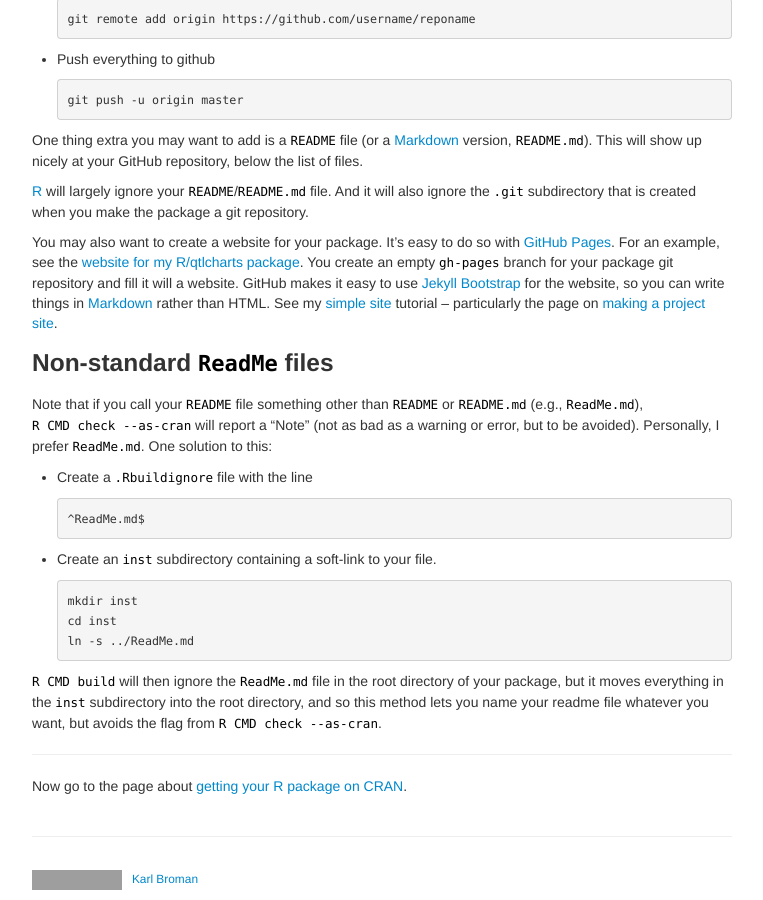
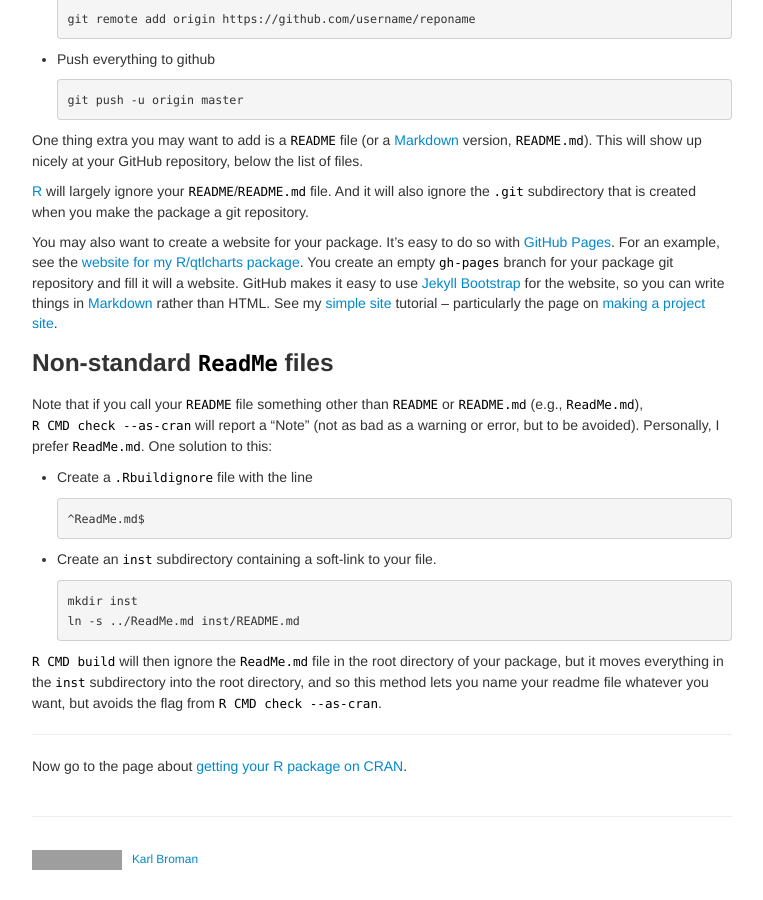
Before and after one commit to kbroman/pkg_primer, a Jekyll site: the page built from pages/github.md, in a window 1280 px wide and 900 px high, scrolled down 2005 px. Shown: the whole window, without its empty margins (258-1021 px from the left). Built offline with Jekyll 4.4.1, drawn with Linux system fonts in a browser that asks for light colours; grey boxes are pictures that could not be loaded.

Commit message:
Correct and simplify symbolic link creating code

```diff
--- a/pages/github.md
+++ b/pages/github.md
@@ -189,8 +189,7 @@ be avoided). Personally, I prefer `ReadMe.md`. One solution to this:
 - Create an `inst` subdirectory containing a soft-link to your file.
 
       mkdir inst
-      cd inst
-      ln -s ../ReadMe.md
+      ln -s ../ReadMe.md inst/README.md
 
 `R CMD build` will then ignore the `ReadMe.md` file in the root
 directory of your package, but it moves everything in the `inst`
```
